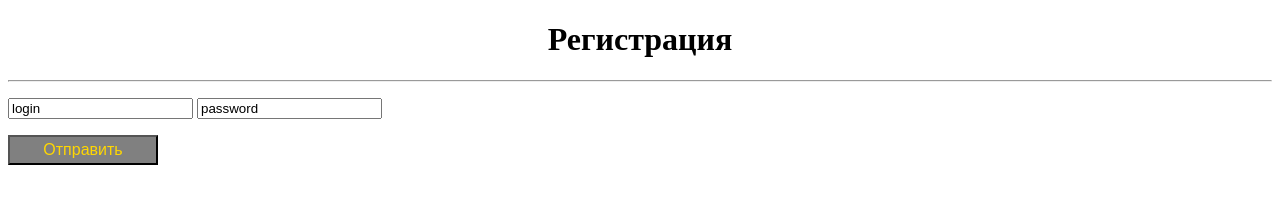
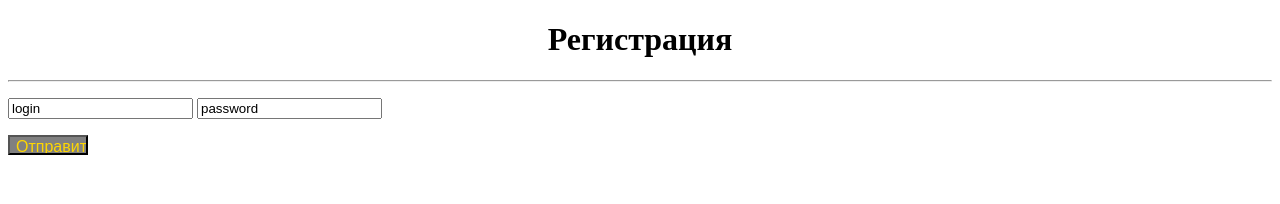
Before and after one commit to misha576/misha5.github.io, a plain HTML site: page cgi-bin/frm.html in a window 1280 px wide. Drawn offline with Linux system fonts and the light colour scheme.

Commit message:
Add files via upload

```diff
--- a/cgi-bin/frm.html
+++ b/cgi-bin/frm.html
@@ -8,8 +8,8 @@
     background: grey;
     color: gold;
     font-size: 12pt;
-    width: 150px;
-    height: 30px;
+    width: 80px;
+    height: 20px;
   </style>
 </head>
 <body>
```
